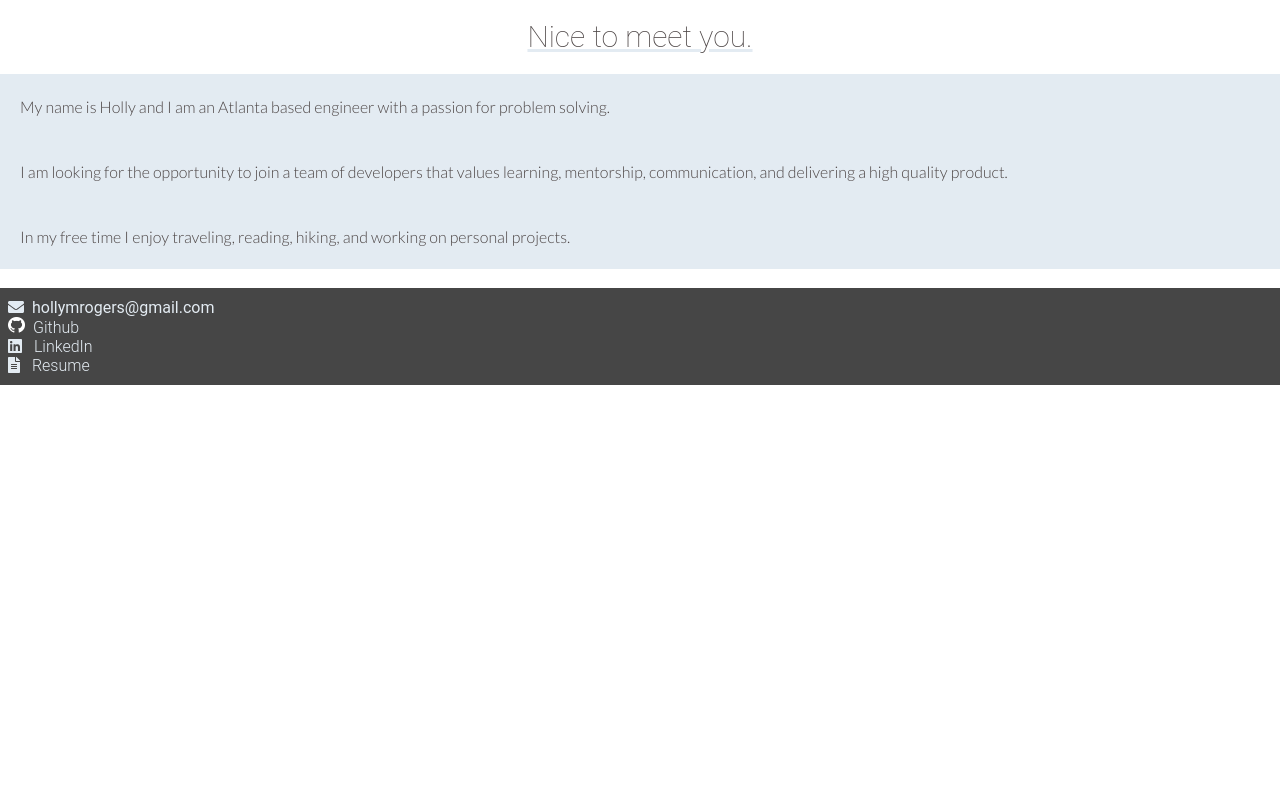
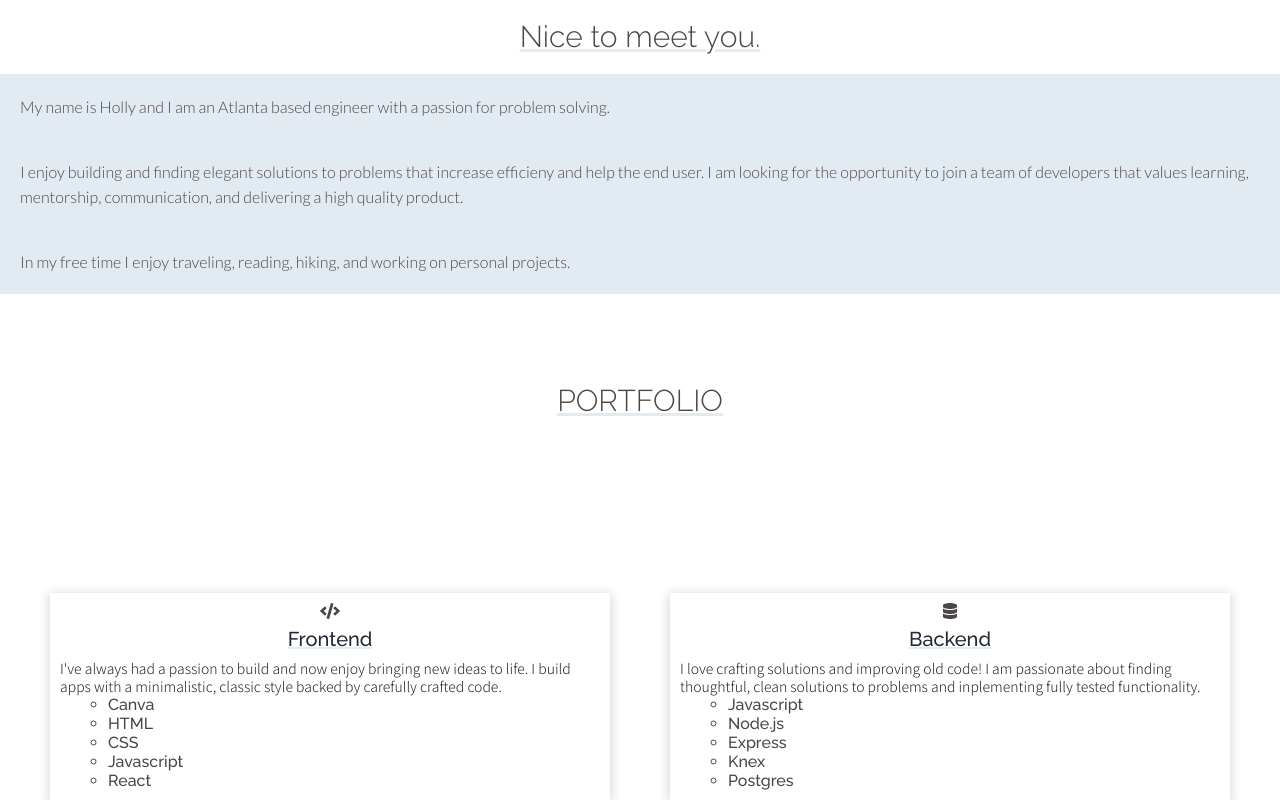
Before and after one commit to holly257/portfolio, a React (Create React App) app: page / in a window 1280 px wide. Shown: the part 700-1500 px from the top of the page. Before the commit the page ends 1085 px from the top, so only its background shows below. Built offline with nearby package versions, Linux system fonts and the light colour scheme.

Commit message:
working on skills

```diff
--- a/src/App.css
+++ b/src/App.css
@@ -1,6 +1,7 @@
 * {
     margin: 0;
-    font-family: 'Roboto', sans-serif;
+    font-family: 'Raleway', sans-serif;
+    box-sizing: border-box;
 }
 
 .main-body {
--- a/src/Routes/Home/HomePage.css
+++ b/src/Routes/Home/HomePage.css
@@ -28,5 +28,41 @@
     width: 100vw;
 }
 
+.skills-list li {
+    margin-left: 8px;
+    background-color: white;
+    color: #464646;
+    list-style-type: circle;
+}
+
+.center{
+    text-align: center;
+}
+
+.center-item{
+    justify-self: center;
+}
+
+.skills-box{
+    display: grid;
+    box-shadow: 0px 2px 10px 2px rgb(219, 219, 219);
+    border-radius: 0px;
+    margin: 30px 20px;
+    padding: 10px;
+}
+
+
 @media (min-width: 800px) {
+    .wrapper-home {
+        display: grid;
+        grid-template-columns: repeat(2, 1fr);
+        /* grid-template-rows: 50px 720px; */
+        grid-gap: 20px;
+        margin: 30px;
+        grid-auto-rows: minmax(200px, auto);
+    }
+
+    .gridHead-home {
+        grid-column: 1 / 3;
+    }
 }
--- a/src/Routes/Home/HomePage.js
+++ b/src/Routes/Home/HomePage.js
@@ -1,31 +1,74 @@
 import React from 'react';
 import './HomePage.css';
 import { Link } from 'react-router-dom';
+import { FontAwesomeIcon } from '@fortawesome/react-fontawesome';
+import { faCode, faDatabase } from '../../../node_modules/@fortawesome/free-solid-svg-icons';
+
 
 function HomePage() {
     return (
-
         // <h2 className="home-intro">Builder, Designer, Leader, Creative, Open-minded, Passionate, Team Driven</h2> */}
 
         <main className="main-body" id="home-page-main">
             <div id="home-page">
                 <span className="split">
-                    <img id="home-img" src="/img/4.png" alt="Builder, Designer, Leader, Collaborator"></img>
+                    <img
+                        id="home-img"
+                        src="/img/4.png"
+                        alt="Builder, Designer, Leader, Collaborator"
+                    ></img>
                 </span>
                 <span className="split">
                     <div>
                         <h3 className="title-text">Nice to meet you.</h3>
                     </div>
                     <h4 className="home">
-                        My name is Holly and I am an Atlanta based engineer with a passion for problem solving.
+                        My name is Holly and I am an Atlanta based engineer with a passion for
+                        problem solving.
                     </h4>
                     <h4 className="home">
-                        I am looking for the opportunity to join a team of developers that values learning, mentorship, communication, and delivering a high quality product.
+                        I enjoy building and finding elegant solutions to problems that increase efficieny and help the end user.
+                        I am looking for the opportunity to join a team of developers that values
+                        learning, mentorship, communication, and delivering a high quality product.
                     </h4>
                     <h4 className="home">
-                        In my free time I enjoy traveling, reading, hiking, and working on personal projects.
+                        In my free time I enjoy traveling, reading, hiking, and working on personal
+                        projects.
                     </h4>
                 </span>
+            </div>
+            <div className="wrapper-home">
+                <div className="gridHead-home">
+                    <h3 className="title-text">PORTFOLIO</h3>
+                </div>
+                <div className="skills-box">
+                    <FontAwesomeIcon className='center-item' icon={faCode} />
+                    <div>
+                        <h3 className="project-name center">Frontend</h3>
+                        <p className="project-description">I've always had a passion to build and now enjoy bringing new ideas to life. I build apps with a minimalistic, classic style backed by carefully crafted code.</p>
+                        <ul className='skills-list'>
+                            <li>Canva</li>
+                            <li>HTML</li>
+                            <li>CSS</li>
+                            <li>Javascript</li>
+                            <li>React</li>
+                        </ul>
+                    </div>
+                </div>
+                <div className="skills-box">
+                <FontAwesomeIcon className='center-item' icon={faDatabase} />
+                    <div>
+                        <h3 className="project-name center">Backend</h3>
+                        <p className="project-description">I love crafting solutions and improving old code! I am passionate about finding thoughtful, clean solutions to problems and inplementing fully tested functionality.</p>
+                        <ul className='skills-list'>
+                            <li>Javascript</li>
+                            <li>Node.js</li>
+                            <li>Express</li>
+                            <li>Knex</li>
+                            <li>Postgres</li>
+                        </ul>
+                    </div>
+                </div>
             </div>
         </main>
     );
--- a/src/Routes/Nav/Nav.css
+++ b/src/Routes/Nav/Nav.css
@@ -8,10 +8,14 @@
     position: fixed;
     top: 0;
     height: 38px;
-    width: 100vw;
+    width:inherit;
+
+    width: 100%;
     font-size: 18px;
     box-shadow: 0px 1px 3px 0px rgba(0, 0, 0, 0.1);
 }
+
+
 
 #logo {
     height: 30px;
```
